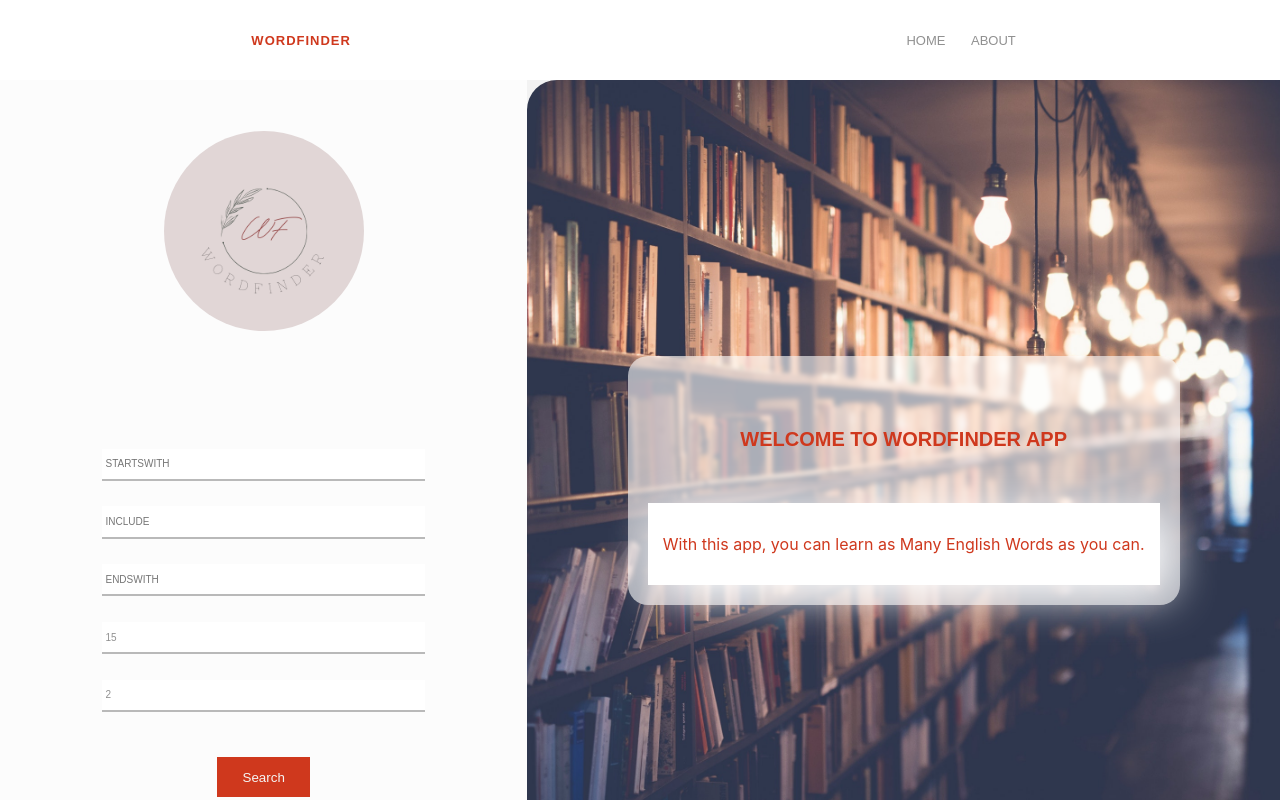
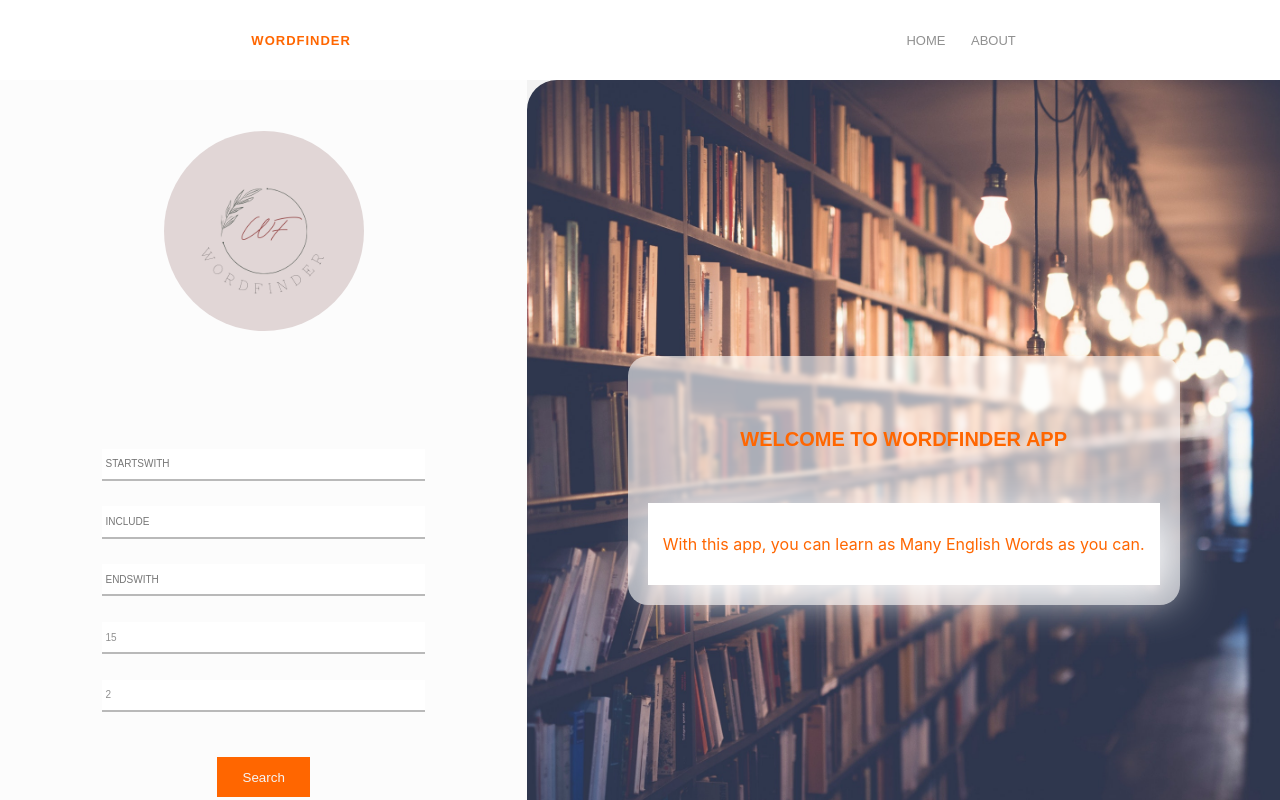
Before and after one commit to moseskereya/Word_Book, a React (Create React App) app: page / in a window 1280 px wide. Shown: the top 800 px of the page. Built offline with nearby package versions, Linux system fonts and the light colour scheme; a web font is replaced by a local one.

Commit message:
color change

```diff
--- a/src/App.css
+++ b/src/App.css
@@ -4,7 +4,7 @@
 }
 :root{
    --color:#1b1b1b7c;
-   --bcg:#cf381d;
+   --bcg:rgb(255, 102, 0);
 }
 body {
     overflow-x: hidden;
```
